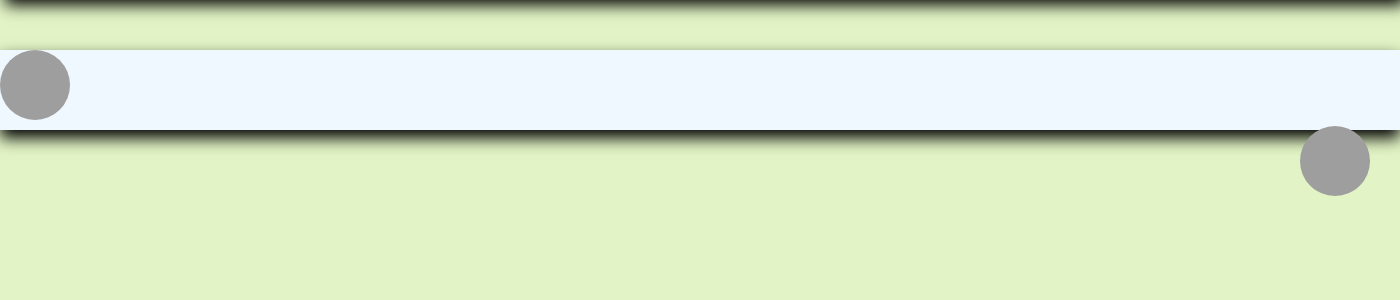
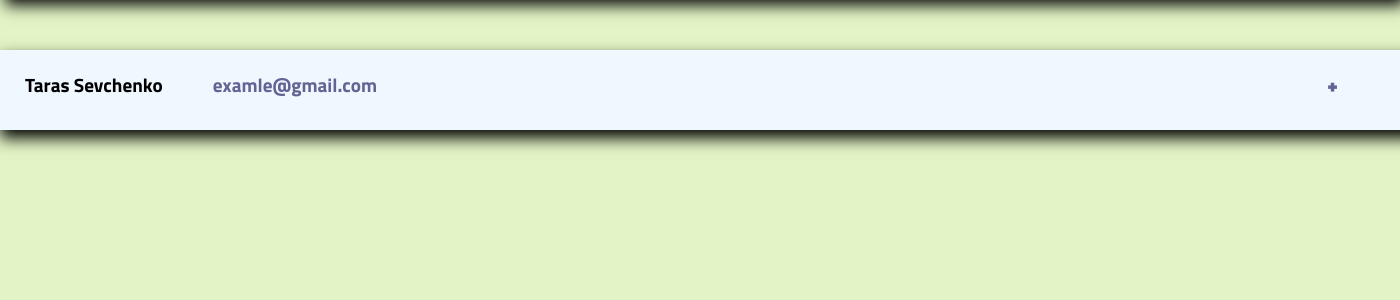
Before and after one commit to maxZapara/School-service-SDZS, a Flask app: page /students in a window 1400 px wide. Shown: the part 65-365 px from the top of the page. Run offline with Flask 3, Linux system fonts and the light colour scheme; grey boxes are pictures that could not be loaded.

Commit message:
Update Styles

```diff
--- a/app/static/students.css
+++ b/app/static/students.css
@@ -5,6 +5,26 @@ body {
     padding: 0;
     font-family: 'Titillium Web', sans-serif;
     background-color: #E2F4C5;
+}
+.student{
+    padding-left: 25px;
+    font-size: larger;
+    font-weight: bolder;
+    display: flex;
+}
+.student .add_button{
+    text-decoration: none;
+    font-weight: 900;
+    margin-top: 20px;
+    margin-left: 550px;
+    color: rgb(100, 100, 148);
+}
+.student .email{
+    margin-left: 50px;
+    color: rgb(100, 100, 148);
+}
+.add_button{
+    padding-left: 400px;
 }
 .student{
     margin-top: 50px;
--- a/app/templates/authorization/sign_in/signin.html
+++ b/app/templates/authorization/sign_in/signin.html
@@ -20,10 +20,10 @@
         <form>
             <h3 class="text-center">Sign in</h3>
             <div class="form-group">
-                <input class="form-control item" type="password" name="password" minlength="6" id="password" placeholder="Password" required>
+                <input class="form-control item" type="email" name="email" id="email" placeholder="Email" required>
             </div>
             <div class="form-group">
-                <input class="form-control item" type="email" name="email" id="email" placeholder="Email" required>
+                <input class="form-control item" type="password" name="password" minlength="6" id="password" placeholder="Password" required>
             </div>
             <div class="form-group">
                 <p class="create_acount">If you don't have an account, <a href="{{ url_for('main.register') }}">create one</a></p>
--- a/app/templates/authorization/sign_up/signup.html
+++ b/app/templates/authorization/sign_up/signup.html
@@ -26,10 +26,10 @@
                 <input class="form-control item" type="text" name="surname" minlength="4" maxlength="15" pattern="^[a-zA-Z0-9_.-]*$" id="surname" placeholder="Surname" required>
             </div>
             <div class="form-group">
-                <input class="form-control item" type="password" name="password" minlength="6" id="password" placeholder="Password" required>
+                <input class="form-control item" type="email" name="email" id="email" placeholder="Email" required>
             </div>
             <div class="form-group">
-                <input class="form-control item" type="email" name="email" id="email" placeholder="Email" required>
+                <input class="form-control item" type="password" name="password" minlength="6" id="password" placeholder="Password" required>
             </div>
             <div class="form-group">
                 <p class="create_acount">You already have an account, <a href="{{ url_for('main.login') }}">log into it </a></p>
--- a/app/templates/homepage/homepage.html
+++ b/app/templates/homepage/homepage.html
@@ -18,7 +18,9 @@
         <a href="{{ url_for('main.login') }}">Login</a>
     </nav>
     <div class="main">
-        <img src="https://cdn.pixabay.com/photo/2016/11/14/17/39/person-1824147_1280.png" alt="" class="pearson_img" ><p>            Taras Sevchenko</p>
+
+        <p class="name">Taras Sevchenko</p>
+        <p class="email">examle@gmail.com</p>
 
 </div>
 
--- a/app/templates/homepage/students.html
+++ b/app/templates/homepage/students.html
@@ -17,8 +17,9 @@
         <a href="{{ url_for('main.login') }}">Login</a>
     </nav>
     <div class="student">
-        <img src="https://w7.pngwing.com/pngs/100/522/png-transparent-computer-icons-plus-and-minus-signs-symbol-plus-miscellaneous-cross-sign-thumbnail.png alt="" class="pearson_img">
-        <img src="https://banner2.cleanpng.com/20180601/bsq/kisspng-computer-icons-plus-and-minus-signs-clip-art-plus-symbol-5b113eb0b38620.2093933315278568167353.jpg" class="add_img">
+        <p class="name">Taras Sevchenko</p>
+        <p class="email">examle@gmail.com</p>
+        <a href="#" class="add_button">+</a>
     </div>
 </body>
 </html>
```
Also changed, not shown: app/static/homepage.css (+6 -2 lines).
